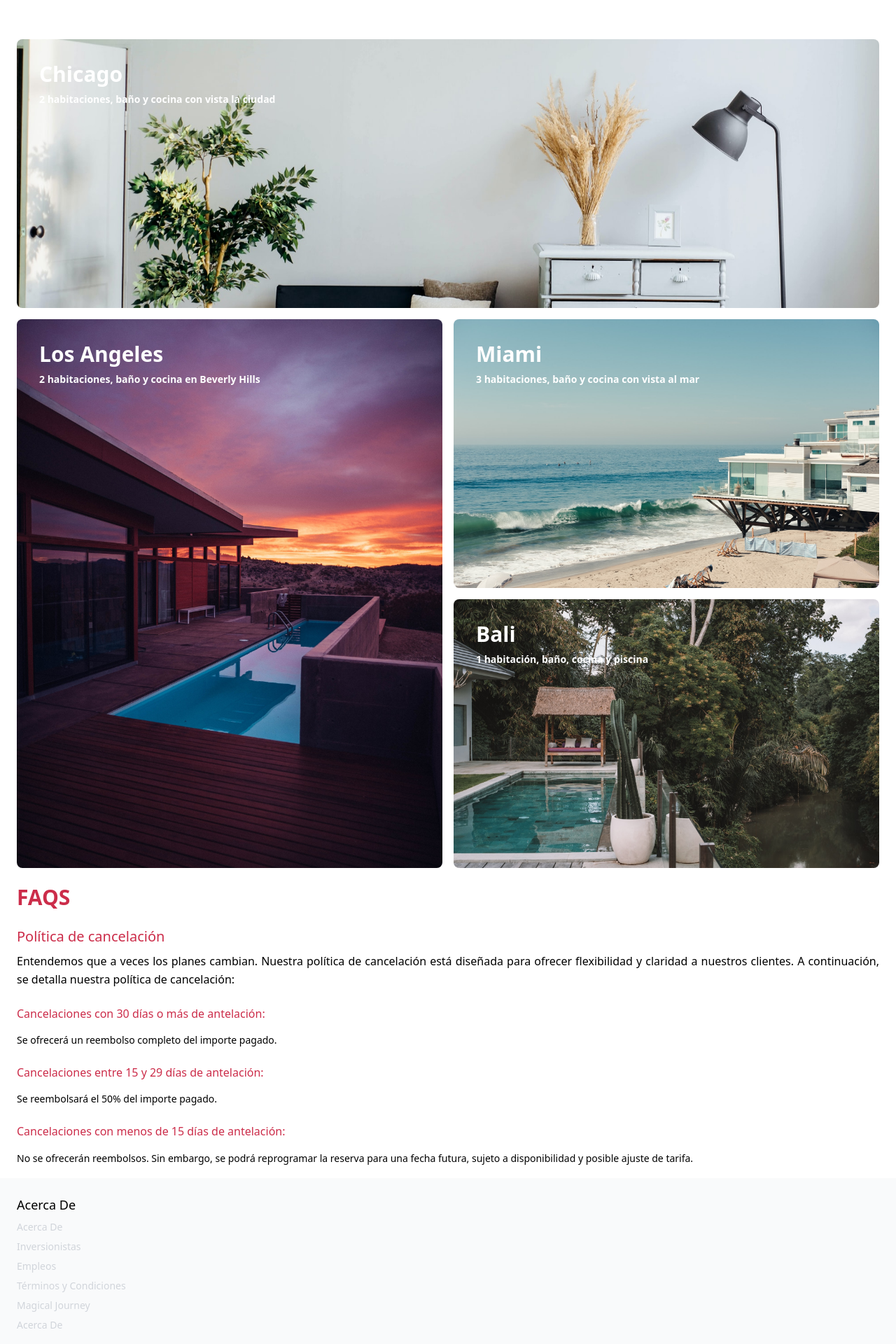
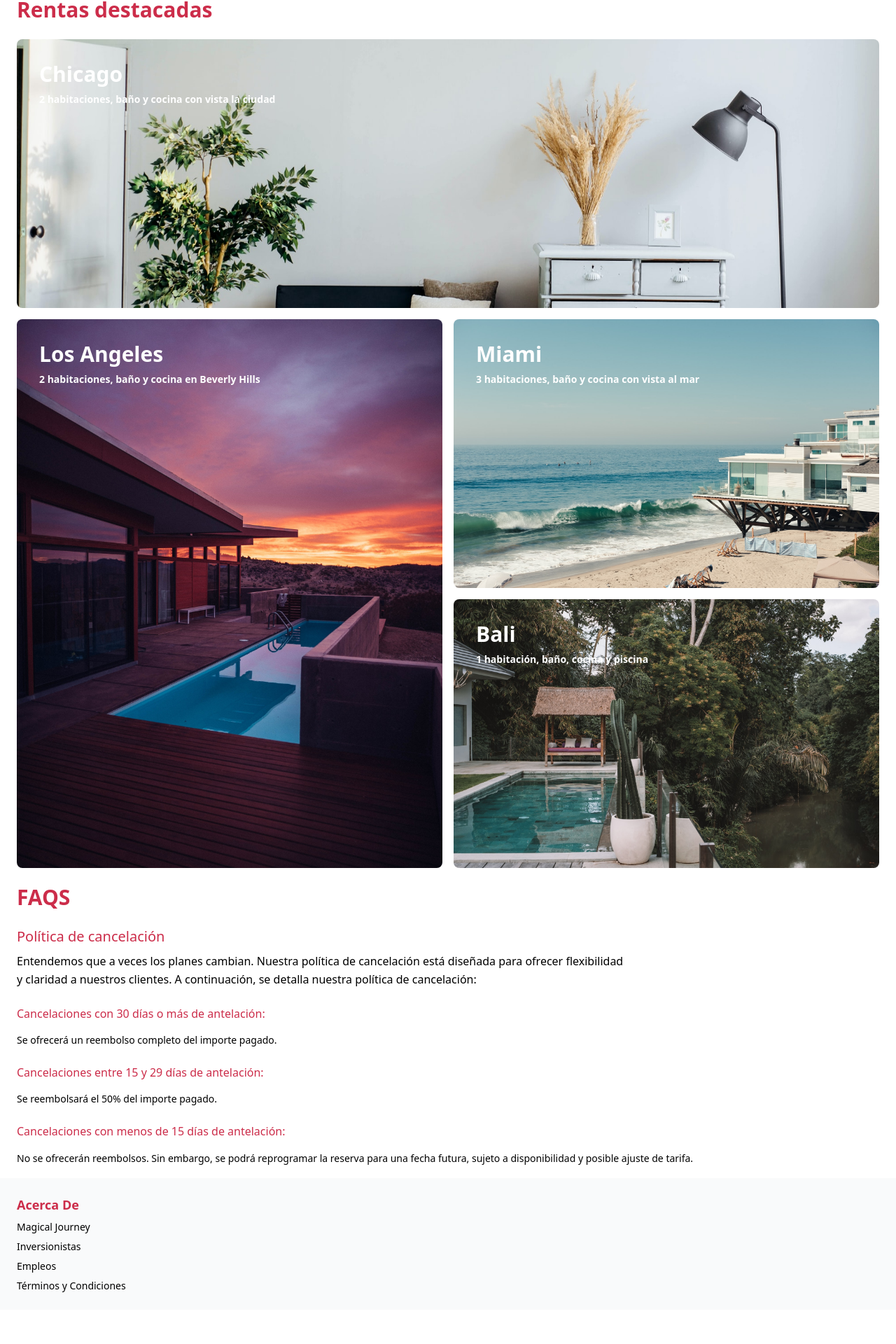
Before and after one commit to KennyGi0053/Magical-Journey, a React (Vite) app: page / in a window 1280 px wide. Shown: the part 808-2728 px from the top of the page at 70% size. After the commit the page ends 2679 px from the top, so only its background shows below. Built offline with nearby package versions, Linux system fonts and the light colour scheme.

Commit message:
modo oscuro listo

```diff
--- a/src/Faqs/Faqs.jsx
+++ b/src/Faqs/Faqs.jsx
@@ -10,7 +10,9 @@ const Faqs = () => {
         <p className="text-xl font-medium text-primary pt-2 dark:text-terciary">Política de cancelación</p>
         <p className="text-md pt-2 mb-4 text-justify leading-relaxed dark:text-terciary">
         Entendemos que a veces los planes cambian. Nuestra política de cancelación está diseñada para ofrecer flexibilidad
-        y claridad a nuestros clientes. A continuación, se detalla nuestra política de cancelación:
+        <br />
+        y claridad a nuestros clientes.
+        A continuación, se detalla nuestra política de cancelación:
         </p>
         <p className="text-md pt-2 mb-4 text-justify text-primary font-medium dark:text-terciary">
         Cancelaciones con 30 días o más de antelación:
--- a/src/Footer/Footer.jsx
+++ b/src/Footer/Footer.jsx
@@ -2,14 +2,13 @@
 
 const Footer = () => {
   return (
-    <div className="w-full h-auto bg-gray-50 p-6 space-y-2 dark:bg-gray-900">
-        <p className="text-lg dark:text-terciary">Acerca De </p>
-        <p className="text-sm text-gray-300 dark:text-terciary">Acerca De</p>
-        <p className="text-sm text-gray-300 dark:text-terciary">Inversionistas</p>
-        <p className="text-sm text-gray-300 dark:text-terciary">Empleos</p>
-        <p className="text-sm text-gray-300 dark:text-terciary">Términos y Condiciones</p>
-        <p className="text-sm text-gray-300 dark:text-terciary">Magical Journey </p>
-        <p className="text-sm text-gray-300 dark:text-terciary">Acerca De </p>
+    <div className="w-full h-64 lg:h-auto bg-gray-50 p-6 space-y-2 dark:bg-gray-900">
+        <p className="text-lg text-primary font-semibold dark:text-terciary">Acerca De </p>
+        <p className="text-sm text-black dark:text-terciary">Magical Journey </p>
+        <p className="text-sm text-black dark:text-terciary">Inversionistas</p>
+        <p className="text-sm text-black dark:text-terciary">Empleos</p>
+        <p className="text-sm text-black dark:text-terciary">Términos y Condiciones</p>
+
     </div>
   )
 }
--- a/src/Home/Home.jsx
+++ b/src/Home/Home.jsx
@@ -5,7 +5,7 @@ import NavBar from '../NavBar/NavBar'
 import Recomendadas from '../Recomendadas/Recomendadas'
 import Rentasdestacadas from '../Rentas destacadas/Rentasdestacadas'
 import TabBar from '../TabBar/TabBar'
-import sanFrancisco from '../assets/sanFrancisco.jpg'
+import sanFrancisco from '../assets/sanFranciscoDesktop.jpg'
 
 const Home = () => {
     const [darkMode, setDarkMode] = useState(false);
@@ -14,20 +14,23 @@ const Home = () => {
     setDarkMode(!darkMode);
   };
   return (
-      <div className={`${darkMode ? 'dark' : ''} w-full h-full`}>
+      <div className={`${darkMode ? 'dark' : ''} w-full h-full `} >
       <NavBar toggleDarkMode={toggleDarkMode}/>
-    <div className="w-full h-full flex flex-col absolute space-y-96 py-4 items-center lg:space-y-0 lg:items-start lg:pt-32 lg:justify-start dark:bg-gray-900">
+        <div className='w-full md:w-auto h-3/5 md:h-auto overscroll-y-contain dark:bg-gray-900'>
+
+    <div className="w-full h-full flex flex-col absolute space-y-48 py-4 items-center lg:space-y-0 lg:items-start lg:pt-32 lg:justify-start dark:bg-gray-900">
         <input className="outline-none p-3 rounded-full shadow-sm transition duration-300 focus-whitin:shadow-sm focus:ring-2 focus:w-11/12 lg:hidden" placeholder='SanFrancisco' type="search" name="" id="" />
         <div className='hidden h-auto lg:w-2/3 lg:flex pb-6'>
             <p className='text-4xl ml-16 font-bold text-white dark:text-terciary'>Encuentra más ubicaciones como ésta</p>
         </div>
-        <button className="w-48 rounded-full text-lg font-semibold p-4 bg-white shadow-lg transition transition-all duration-500 ease-in-out hover:bg-primary hover:text-white transform hover:-translate-y-1 hover:scale-110 lg:ml-16 dark:bg-terciary dark:text-white">
+        <button className="w-48 mt-8 rounded-full text-lg font-semibold p-4 bg-white shadow-lg transition-all duration-500 ease-in-out hover:bg-primary hover:text-white transform hover:-translate-y-1 hover:scale-110 lg:ml-16 dark:bg-terciary dark:text-white ">
             Explorar
         </button>
     </div>
     <div className="w-full h-full lg:h-96 lg:bg-sanFranciscoDesktop lg:bg-cover lg:bg-center">
-        <img className='lg:hidden' src={sanFrancisco} />
+        <img className='lg:hidden h-96' src={sanFrancisco} alt='sanFrancisco'/>
     </div>
+        </div>
     <div id="recomendadas">
     <Recomendadas/>
     </div>
@@ -41,7 +44,7 @@ const Home = () => {
     <Footer/>
 
     </div>
-    <TabBar/>
+    <TabBar toggleDarkMode={toggleDarkMode}/>
 
   </div>
   )
--- a/src/Recomendadas/Recomendadas.jsx
+++ b/src/Recomendadas/Recomendadas.jsx
@@ -1,10 +1,10 @@
 
 const Recomendadas = () => {
   return (
-    <div className="p-6">
-        <p className="text-3xl font-semibold text-primary dark:text-white">Recomendados</p>
-        <div className="w-auto h-72 items-center mt-6 overflow-x-auto overscroll-x-contain flex space-x-6 overflow-y-hidden">
-        <div className="Card">
+    <div className="p-6 ">
+        <p className="text-3xl font-semibold text-primary dark:text-terciary">Recomendados</p>
+        <div className="w-auto h-72 items-center mt-6 overflow-x-auto overscroll-x-contain flex space-x-6 overflow-y-hidden ">
+        <div className="Card ">
         <div className="w-full h-3/5 rounded-t-lg bg-norway bg-cover"></div>
         <div className="w-full h-2/5 bg-secondary rounded-b-lg dark:bg-gray-700">
         <p className="text-white text-bold text-xl px-4 p-2 dark:text-terciary">Noruega</p>
--- a/src/Rentas destacadas/Rentasdestacadas.jsx
+++ b/src/Rentas destacadas/Rentasdestacadas.jsx
@@ -5,11 +5,11 @@ import bali from '../assets/bali.jpg'
 const Rentasdestacadas = () => {
   return (
     <div className="h-full w-full px-6 dark:bg-gray-900">
-    <p className="text-3xl text-primary font-semibold pb-6 mt-6 dark dark:text-white">
+    <p className=" text-3xl text-primary font-semibold pb-6 mt-6 dark:text-terciary">
         Rentas destacadas
     </p>
     <div
-        className="w-ful h-full grid grid-cols-1 lg:grid-cols-2 lg:place-items-center gap-4 lg:place-content-stretch"
+        className="w-ful h-full grid grid-cols-1 lg:grid-cols-2 lg:place-items-center gap-4 lg:place-content-stretch "
     >
         <div
             className="relative w-full h-96 rounded-lg overflow-hidden lg:col-span-2"
```
